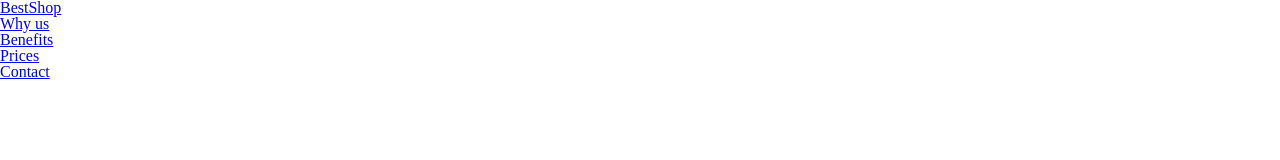
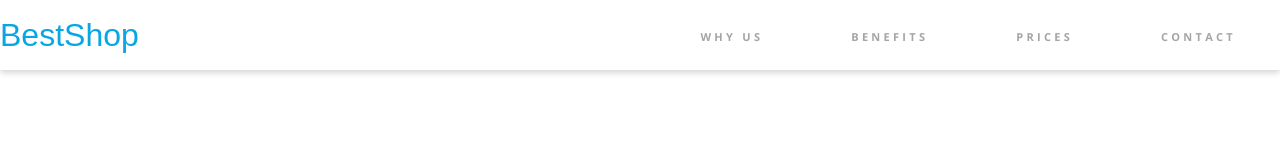
Before and after one commit to rykala79/Best_Shop, a plain HTML site: page index.html in a window 1280 px wide. Drawn offline with nearby package versions, Linux system fonts and the light colour scheme.

Commit message:
css_section_header

```diff
--- a/css/style.css
+++ b/css/style.css
@@ -14,3 +14,58 @@
   --font-raleway: "Raleway", sans-serif;
   --font-open-sans: "Open Sans", sans-serif;
 }
+
+body {
+  font-family: var(--font-open-sans)
+}
+
+
+/*bshop header*/
+
+.bshop-header {
+  height: 70px;
+  box-shadow: 0px 3px 6px rgba(0, 0, 0, 0.16);
+}
+
+.header-container  {
+  display: flex;
+  justify-content: space-between;
+  align-items: center;
+  height: 100%;
+}
+
+.header-logo {
+  font-size: 32px;
+  text-decoration: none;
+  font-family: 'Raleway ', sans-serif;
+  font-weight: 300;
+  color:var(--color-primary) ;
+
+
+
+}
+
+.header-nav-list{
+  display: flex;
+}
+
+.header-nav-el {
+  padding: 0 26px;
+}
+
+.header-nav-link {
+
+  font-size: 11px;
+  font-weight: bold;
+  text-transform: uppercase;
+  padding: 28px 18px 22px;
+  text-decoration: none;
+  color: var(--color-grey);
+  letter-spacing: 3.28px;
+  border-bottom: 4px solid transparent;
+}
+
+.header-nav-link:hover{
+  color: var(--color-black);
+  border-color: var(--color-primary);
+}
```
